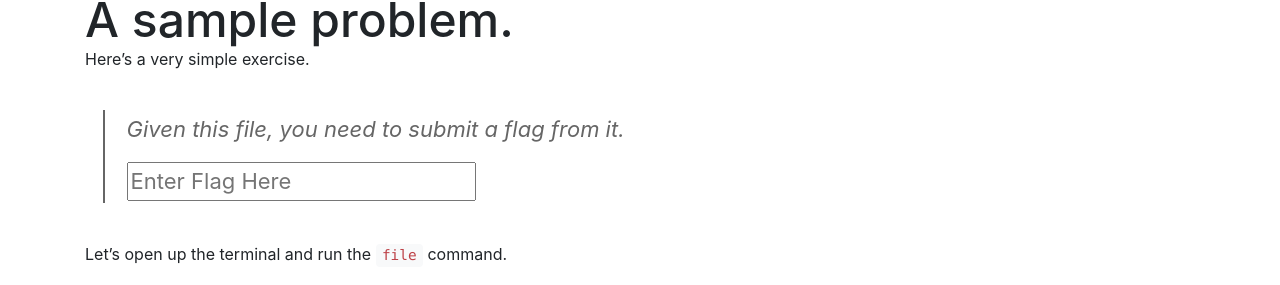
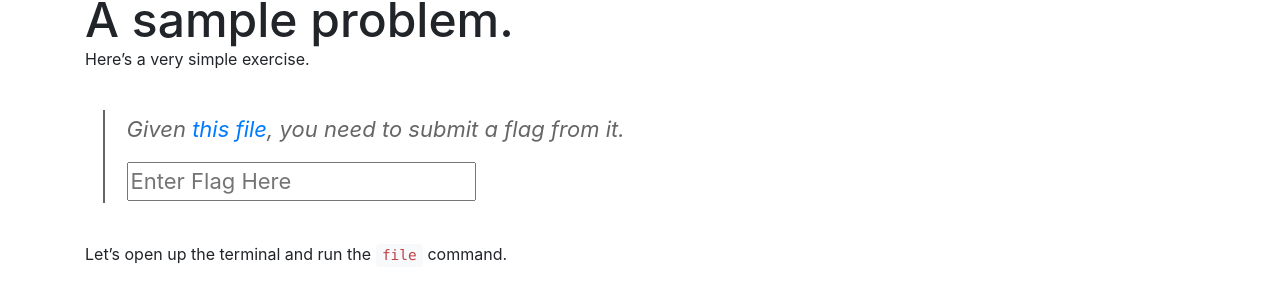
Before and after one commit to PClubIITI/blog, a Jekyll site: the page built from _posts/2017-09-09-ctf-intro.md, in a window 1280 px wide and 900 px high, scrolled down 2366 px. Shown: the part 144-429 px from the top of the window. Built offline with Jekyll 4.4.1, drawn with Linux system fonts in a browser that asks for light colours; nearby versions of some CDN libraries; part of the change alters nothing that is shown; some of the changed text lies outside the part shown.

```diff
--- a/_posts/2017-09-09-ctf-intro.md
+++ b/_posts/2017-09-09-ctf-intro.md
@@ -18,7 +18,7 @@ There are many famous events which hold CTFs like [DEFCON](https://en.wikipedia.
 
 ## Why CTF?
 
-### Hacking :computer:
+### Hacking
 CTFs are basically educational (and really fun) exercises in order to give experience in computer security (and thus computer hacking), which is a prime issue today. We all have heard about the WannaCry and Petya Ransomware which have taken over many industries incurring losses.
 
 ### It's fun and interesting
@@ -30,7 +30,7 @@ You will definitely find CTFs interesting if you are interested in any of the fo
 4. Mathematics! Yes, cryptography and many challenges require mathematical knowledge to solve them.
 5. Tinkering around with your computer and trying to see how things work.
 
-### Money :moneybag:
+### Money
 Since Cyber Security is a major growing concern, there is a demand of computer security experts in the real world.
 
 `Demand = Jobs = Money for People who take up those jobs`
@@ -75,7 +75,7 @@ If you are ever stuck on a challenge for a lot of time or cannot figure it out e
 ## A sample problem.
 
 Here's a very simple exercise.
-> Given this file, you need to submit a flag from it.
+> Given [this file](/res/example), you need to submit a flag from it.
 > <form onsubmit="var flag=document.getElementById('flag');if(flag.value=='flag{Example_Flag}'){flag.style='border:2px solid green';alert('Correct Flag!');}else{flag.style='border:2px solid orangered';alert('Wrong Flag!');};return false;">
 > <input id="flag" type="text" placeholder="Enter Flag Here" required autocomplete="off" />
 > </form>
```
Also changed, not shown: 1 other file.
